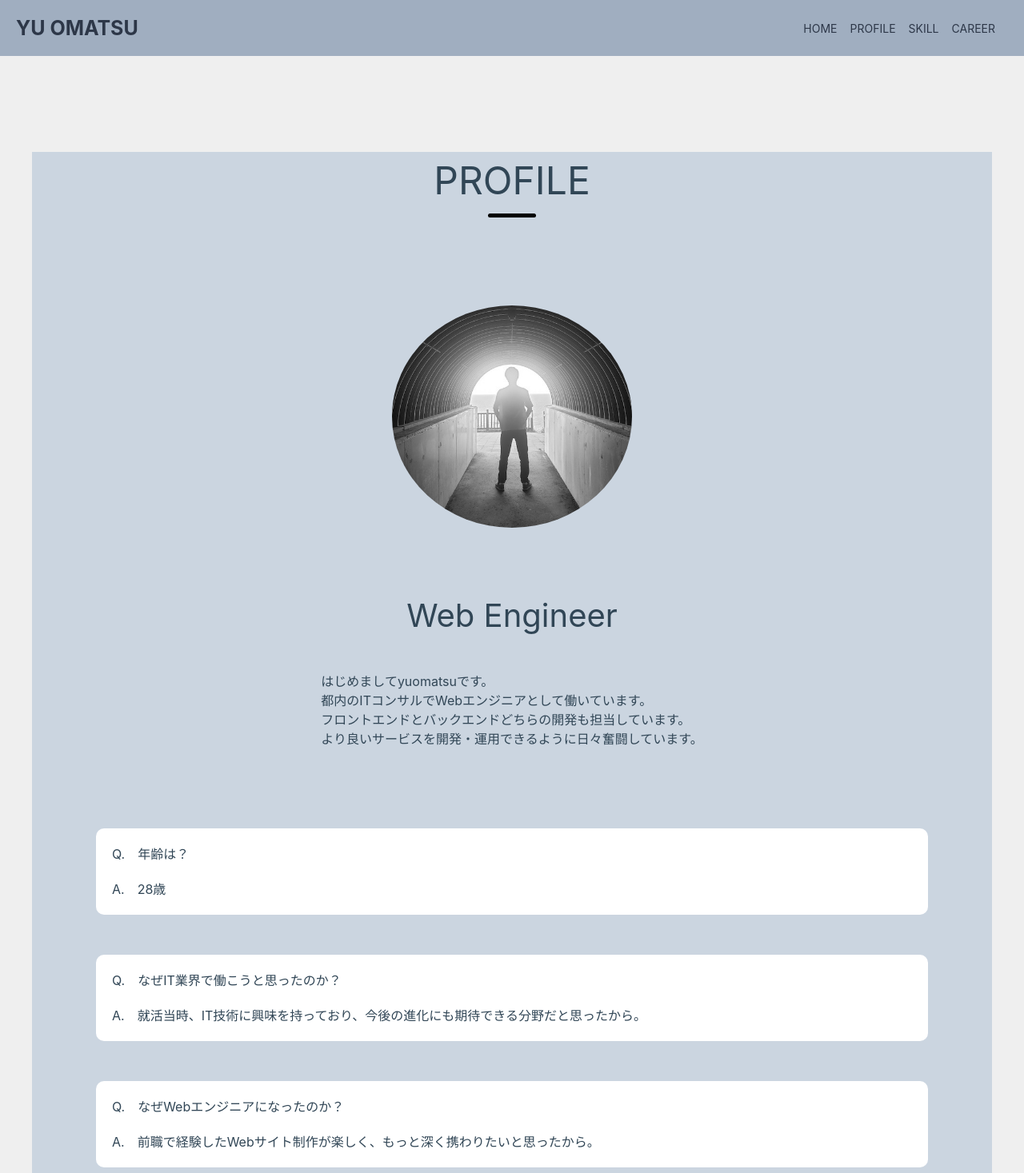
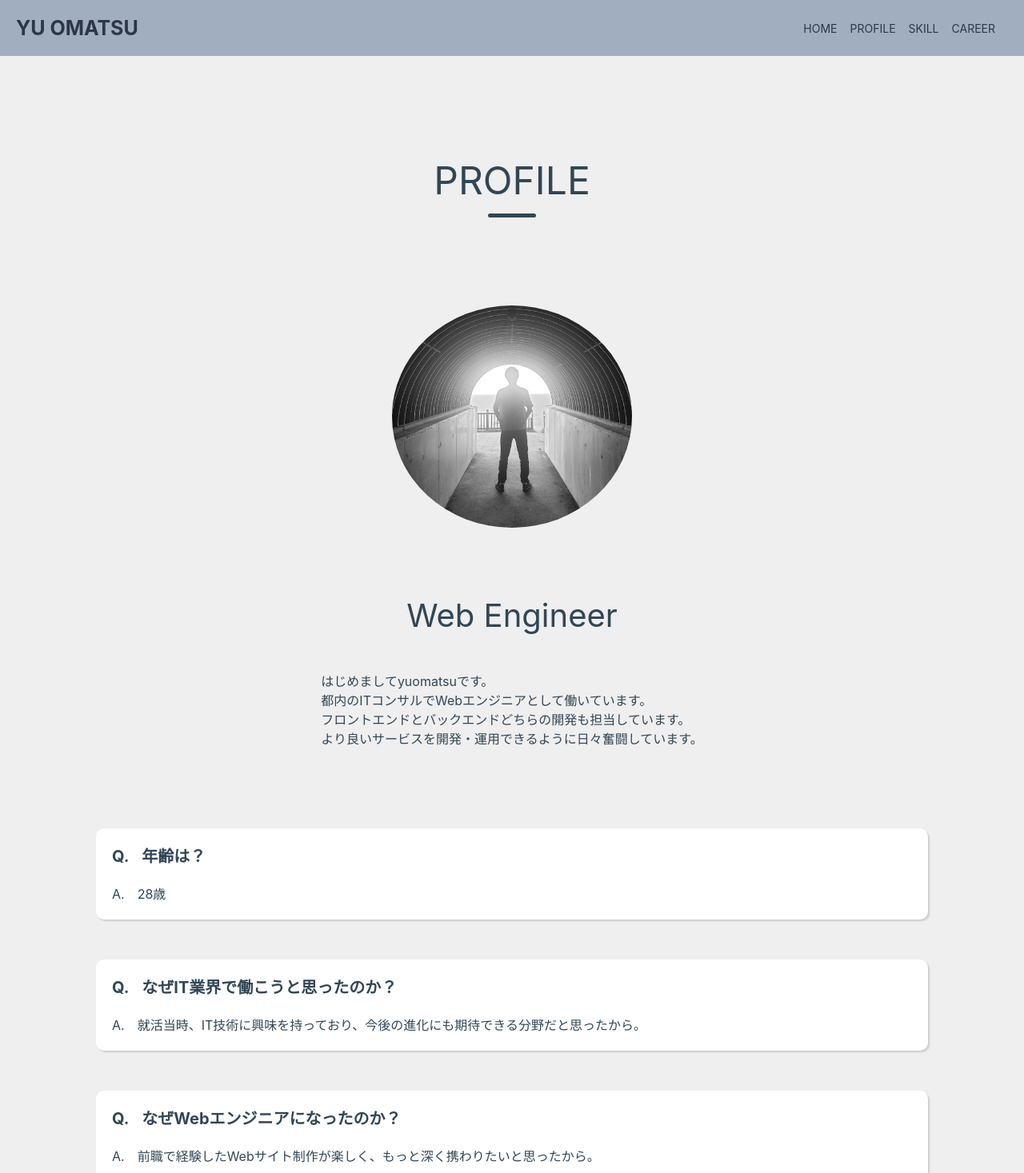
Before and after one commit to yuomatsu/portfolio, a React (Create React App) app: page /profile in a window 1280 px wide. Shown: the top 1467 px of the page at 80% size. Built offline with nearby package versions, Linux system fonts and the light colour scheme.

Commit message:
全体的にスタイル修正

```diff
--- a/src/components/atoms/text/H1Text.tsx
+++ b/src/components/atoms/text/H1Text.tsx
@@ -22,7 +22,7 @@ export const H1Text: VFC<Props> = memo((props) => {
             height: "5px",
             content: "''",
             borderRadius: "3px",
-            backgroundColor: "#000"
+            backgroundColor: "#314656"
         }}
     >
     { children }
--- a/src/components/organisms/layout/PageInner.tsx
+++ b/src/components/organisms/layout/PageInner.tsx
@@ -8,7 +8,7 @@ type Props = {
 export const PageInner: VFC<Props> = memo((props) => {
     const { children } = props;
     return (
-        <Box pr={{ base: 2, md: 20 }} pl={{ base: 2, md: 20 }} pb={{ base: 100, md: 120 }} mt={{ base: 5, md: 120 }} mb={{ base: 5, md: 20} } mr={{ base: 5, md: "auto" }} ml={{ base: 5, md: "auto"}} textAlign="center" backgroundColor="gray.300" maxW="1200px">
+        <Box pr={{ base: 2, md: 20 }} pl={{ base: 2, md: 20 }} pb={{ base: 100, md: 120 }} mt={{ base: 5, md: 120 }} mb={{ base: 5, md: 20} } mr={{ base: 5, md: "auto" }} ml={{ base: 5, md: "auto"}} textAlign="center" backgroundColor="#efefef" maxW="1200px">
             { children }
         </Box>
     )
--- a/src/components/organisms/profile/ProfileCard.tsx
+++ b/src/components/organisms/profile/ProfileCard.tsx
@@ -18,9 +18,9 @@ export const ProfileCard: VFC = memo(() => {
         <Box mr={{ base: 0, md: "auto"}} ml={{ base: 0, md: "auto"}}　mt={{ base: 10, md: 100}} mb={{ base: 30, md: 50}} textAlign="left">
             {Profiles.map((Profile) => {
                 return (
-                <Box backgroundColor="white" p={{ base: 5, md: 5}} mt={{ base: 5, md: 50}} borderRadius="10px">
+                <Box backgroundColor="white" p={{ base: 5, md: 5}} mt={{ base: 5, md: 50}} borderRadius="10px" boxShadow="2px 2px 2px #ccc">
                     <Box mb={{ base: 5, md: 5}}>
-                        <Text display="flex" _before={{content:`"Q."`, mr: "1rem"}}>{Profile.question}</Text>
+                        <Text fontWeight="bold" fontSize={{ base: "1.0rem", md: "1.25rem"}} display="flex" _before={{content:`"Q."`, mr: "1rem"}}>{Profile.question}</Text>
                     </Box>
                     <Box>
                         <Text display="flex" _before={{content:`"A."`, mr: "1rem"}}>{Profile.answer}</Text>
--- a/src/components/organisms/skill/CareerCard.tsx
+++ b/src/components/organisms/skill/CareerCard.tsx
@@ -1,9 +1,6 @@
 import { Box, Text } from "@chakra-ui/react";
 import { memo, VFC } from "react";
-import {
-    VerticalTimeline,
-    VerticalTimelineElement,
-} from "react-vertical-timeline-component";
+import { VerticalTimeline, VerticalTimelineElement } from "react-vertical-timeline-component";
 import "react-vertical-timeline-component/style.min.css";
 
 import { CareerList } from "../../data/career/CareerList"
@@ -20,9 +17,12 @@ export const CareerCard: VFC = memo(() => {
                 return (
                 <VerticalTimelineElement
                     key={Career.id}
-                    // className="vertical-timeline-element--work vertical-timeline-element-date"
-                    contentStyle={{ background: "#fff", color: "gray.700" }}
+                    className="vertical-timeline-element--work vertical-timeline-element-date"
+                    contentStyle={{ background: "#fff", color: "#314656" }}
                     contentArrowStyle={{ borderRight: "7px solid  #fff" }}
+                    iconStyle={{
+                        color: "#000",
+                    }}
                     date={Career.date}
                 >
                     <H4Text>{Career.title}</H4Text>
--- a/src/components/organisms/skill/SkillCard.tsx
+++ b/src/components/organisms/skill/SkillCard.tsx
@@ -13,7 +13,7 @@ type Props = {
 export const SkillCard: VFC<Props> = memo((props) => {
     const { name, imageUrl, description } = props;
     return (
-    <Box w={{ base: "220px", md: "260px"}} h={{ base: "300px", md: "400px"}} bg="white" borderRadius="10px" shadow="md" p={4}>
+    <Box w={{ base: "220px", md: "260px"}} h={{ base: "300px", md: "400px"}} bg="white" borderRadius="10px" boxShadow="2px 2px 2px #ccc" p={4}>
         <Stack textAlign="center" >
             <Image h="150px" objectFit="cover" src={imageUrl}/>
             <H3Text>{name}</H3Text>
--- a/src/components/pages/Career.tsx
+++ b/src/components/pages/Career.tsx
@@ -4,14 +4,15 @@ import { Box, Text, Wrap, WrapItem } from "@chakra-ui/react";
 // import { CareerList } from "../data/career/CareerList"
 import { CareerCard } from "../organisms/skill/CareerCard";
 import { H1Text } from "../atoms/text/H1Text";
+import { PageInner } from "../organisms/layout/PageInner";
 
 export const Career: VFC = memo(() => {
     return (
-        <>
-        <Box pr={{ base: 2, md: 20}} pl={{ base: 2, md: 20}} mt={{ base: 5, md: 120}} mb={{ base: 5, md: 20}} mr={{ base: 5, md: "auto"}} ml={{ base: 5, md: "auto"}} /*textAlign="center"*/ backgroundColor="gray.300" maxW="1200px">
-            <H1Text>CAREER</H1Text>
-            <CareerCard></CareerCard>
-        </Box>
-        </>
+        <PageInner>
+            <Box textAlign="left">
+                <H1Text>CAREER</H1Text>
+                <CareerCard></CareerCard>
+            </Box>
+        </PageInner>
     )
 })
--- a/src/components/pages/Home.tsx
+++ b/src/components/pages/Home.tsx
@@ -1,12 +1,13 @@
 import { memo, VFC } from "react";
 import { Box } from "@chakra-ui/layout";
 import { Image, Text } from '@chakra-ui/react';
+import { PageInner } from "../organisms/layout/PageInner";
 
 // import { imgKobe1 } from "../../img/kobe1_mono.jpg";
 
 export const Home: VFC = memo(() => {
     return (
-        <Box mt={{ base: 2, md: 120}} mb={{ base: 2, md: 20}} mr={{ base: 5, md: "auto"}} ml={{ base: 5, md: "auto"}} textAlign="center" backgroundColor="gray.300" maxW="1200px">
+        <PageInner>
             <Box mt={{ base: 20, md: 120}} fontSize={{ base: '1.5rem', md: "3rem"}}>
                 <Text>Welcome to my portfolio</Text>
                 <Text>Thank you!</Text>
@@ -17,6 +18,6 @@ export const Home: VFC = memo(() => {
                 <Image w={{ base: "100%", md: "650px"}} position={{ base: "static", md: "absolute"}} bottom={{ base: "auto", md: 10}} left={{ base: "auto", md: 10}} src={`${process.env.PUBLIC_URL}/img/kobe2_mono.jpg`} alt="神戸の夜景"/>
                 {/* </Box> */}
             </Box>
-        </Box>
+        </PageInner>
     )
 })
--- a/src/components/pages/Page404.tsx
+++ b/src/components/pages/Page404.tsx
@@ -1,5 +1,8 @@
 import { memo, VFC } from "react";
+import { PageInner } from "../organisms/layout/PageInner";
 
 export const Page404: VFC = memo(() => {
-    return <p>404ページです</p>
+    return (
+        <PageInner><p>お探しのページはございません。</p></PageInner>
+    )
 })
--- a/src/components/pages/Profile.tsx
+++ b/src/components/pages/Profile.tsx
@@ -6,10 +6,11 @@ import { H1Text } from "../atoms/text/H1Text";
 import { H2Text } from "../atoms/text/H2Text"
 import { H3Text } from "../atoms/text/H3Text"
 import { ProfileCard } from "../organisms/profile/ProfileCard";
+import { PageInner } from "../organisms/layout/PageInner";
 
 export const Profile: VFC = memo(() => {
     return (
-        <Box pr={{ base: 10, md: 20}} pl={{ base: 10, md: 20}} mt={{ base: 5, md: 120}} mb={{ base: 5, md: 20}} mr={{ base: 5, md: "auto"}} ml={{ base: 5, md: "auto"}} textAlign="center" backgroundColor="gray.300" maxW="1200px">
+        <PageInner>
             <H1Text>PROFILE</H1Text>
             <Box mt={{ base: 100, md: 120}} mb={{ base: 5, md: 20}} mr={{ base: 0, md: "auto"}} ml={{ base: 0, md: "auto"}} w="100%">
                 <Image borderRadius="50%" mb={{ base: 20, md: 0 }} mr="auto" ml="auto" w={{ base: "35%", md: "35%"}} minWidth="150px" maxWidth="300px" src={`${process.env.PUBLIC_URL}/img/me_mono.jpg`} alt="yuomatsuの後ろ姿"/>
@@ -24,6 +25,6 @@ export const Profile: VFC = memo(() => {
                 </Text>
             </Box>
             <ProfileCard></ProfileCard>
-        </Box>
+        </PageInner>
     )
 })
--- a/src/components/pages/Skill.tsx
+++ b/src/components/pages/Skill.tsx
@@ -1,5 +1,5 @@
 import { memo, VFC } from "react";
-import { Wrap, WrapItem } from "@chakra-ui/react";
+import { Box, Wrap, WrapItem } from "@chakra-ui/react";
 
 
 import { SkillCard } from "../organisms/skill/SkillCard";
@@ -15,6 +15,7 @@ export const Skill = memo(() => {
     return (
         <PageInner>
             <H1Text>SKILL</H1Text>
+            <Box mt={{ base: 100, md: 120}} mb={{ base: 5, md: 20}} mr={{ base: 0, md: "auto"}} ml={{ base: 0, md: "auto"}}>
                 <H2Text>Frontend</H2Text>
                 <Wrap p={{ base: 4, md: 10 }} justify="center">
                     {frontEndSkills.map((frontEndSkill) => (
@@ -43,6 +44,7 @@ export const Skill = memo(() => {
                 </Wrap>
                 <H2Text>Certification</H2Text>
                 <CertificationTable></CertificationTable>
+            </Box>
         </PageInner>
     )
 })
```
Lines whose indentation alone changed are shown as unchanged.
